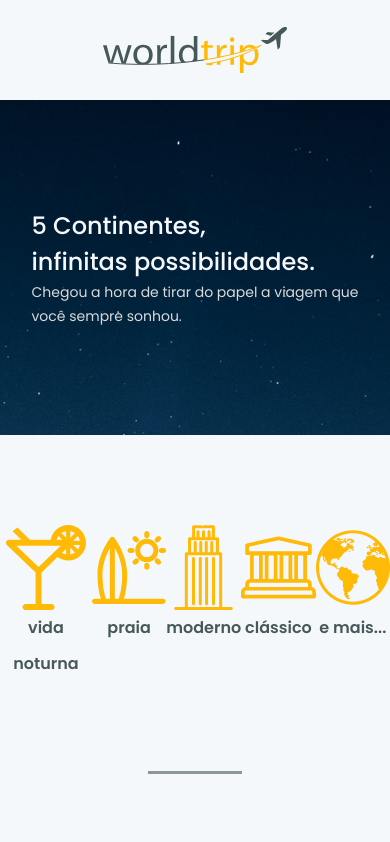
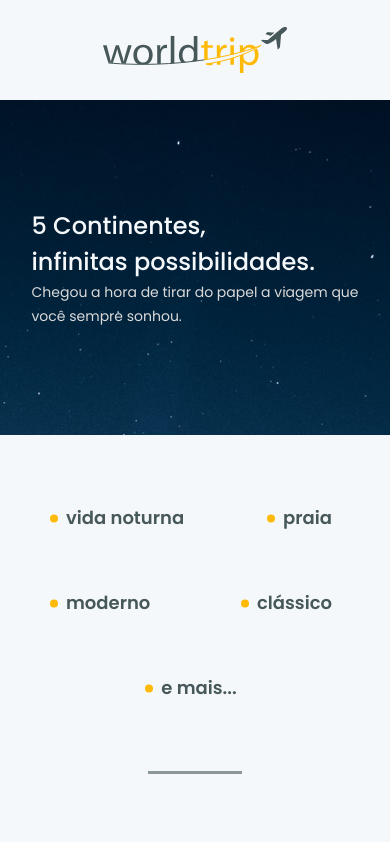
Before and after one commit to EnosDomingues/worldtrip, a Next.js app: page / in a window 390 px wide. Shown: the top 842 px of the page. Built offline with nearby package versions, Linux system fonts and the light colour scheme.

Commit message:
mobile version banner

```diff
--- a/src/components/TravelTypes/TravelType.tsx
+++ b/src/components/TravelTypes/TravelType.tsx
@@ -1,4 +1,4 @@
-import { Flex, Image, Text } from "@chakra-ui/react";
+import { Flex, Image, Text, useBreakpointValue } from "@chakra-ui/react";
 
 interface ITravelTypeProps {
   type: string;
@@ -6,10 +6,35 @@ interface ITravelTypeProps {
 }
 
 export function TravelType({type, src}: ITravelTypeProps) {
+  const isMobileScreen = useBreakpointValue({
+    base: true,
+    md: false
+  })
+
+  console.log(isMobileScreen)
+
   return (
-    <Flex direction="column" >
-      <Image src={src} alt="cocktail" w="85px" h="85px" m="0 auto"/>
-      <Text fontWeight="600" lineHeight="9" textAlign="center">{type}</Text>
-    </Flex>
+    <>
+      {isMobileScreen !== undefined && (
+        <Flex direction={isMobileScreen ? 'row' : 'column'} align="center">
+          <Image
+            src={isMobileScreen ? '/ellipse.svg' : src}
+            alt={type}
+            w={isMobileScreen ? '8px' : '85px'}
+            h="85px"
+            m="0 auto"
+          />
+          <Text
+            fontWeight="600"
+            lineHeight="9"
+            textAlign="center"
+            fontSize={["1.125rem", "1.25rem", "1.25rem"]}
+            p="0 8px"
+          >
+            {type}
+          </Text>
+        </Flex>
+      )}
+    </>
   )
 }
--- a/src/components/TravelTypes/index.tsx
+++ b/src/components/TravelTypes/index.tsx
@@ -1,16 +1,66 @@
-import { Flex } from "@chakra-ui/react";
+import { Flex, useBreakpointValue } from "@chakra-ui/react";
+import { Fragment } from "react";
 import { TravelType } from "./TravelType";
 
 export function TravelTypes() {
+  const isMobileScreen = useBreakpointValue({
+    base: true,
+    md: false
+  })
+
+  const travelTypes = [
+    {src: '/cocktail.svg', type: 'vida noturna'},
+    {src: '/surf.svg', type: 'praia'},
+    {src: '/building.svg', type: 'moderno'},
+    {src: '/museum.svg', type: 'clássico'},
+  ]
+
+
   return (
-    <Flex maxW="1160px" w="100%" h="36" my="24" align="center">
-      <Flex justify="space-between" width="100%">
-        <TravelType src="/cocktail.svg" type="vida noturna"/>
-        <TravelType src="/surf.svg" type="praia"/>
-        <TravelType src="/building.svg" type="moderno"/>
-        <TravelType src="/museum.svg" type="clássico"/>
-        <TravelType src="/earth.svg" type="e mais..."/>
-      </Flex>
-    </Flex>
+    <>
+    {isMobileScreen !== undefined && (
+      <>
+      {isMobileScreen ? (
+        <Flex
+          maxW="1160px"
+          w="100%"
+          h="36"
+          my="24"
+          align="center">
+            <Flex justify="space-between" width="100%" m="0 16px" direction="column" align="center">
+              <Flex w="100%" justify="space-between" p="0 34px">
+                <TravelType src="/earth.svg" type="vida noturna"/>
+                <TravelType src="/earth.svg" type="praia"/>
+              </Flex>
+              <Flex w="100%" justify="space-between" p="0 34px">
+                <TravelType src="/earth.svg" type="moderno"/>
+                <TravelType src="/earth.svg" type="clássico"/>
+              </Flex>
+              <Flex w="100%" justify="center" p="0 34px">
+                <TravelType src="/earth.svg" type="e mais..."/>
+              </Flex>
+            </Flex>
+        </Flex>
+      ):
+      (
+        <Flex
+        maxW="1160px"
+        w="100%"
+        h="36"
+        my="24"
+        align="center">
+          <Flex justify="space-between" width="100%" m="0 16px">
+            {travelTypes.map((type, index) => (
+            <Fragment key={index} >
+              <TravelType src={type.src} type={type.type} />
+            </Fragment>
+            ))}
+            <TravelType src="/earth.svg" type="e mais..."/>
+          </Flex>
+        </Flex>
+      )}
+      </>
+    )}
+    </>
   )
 }
```
